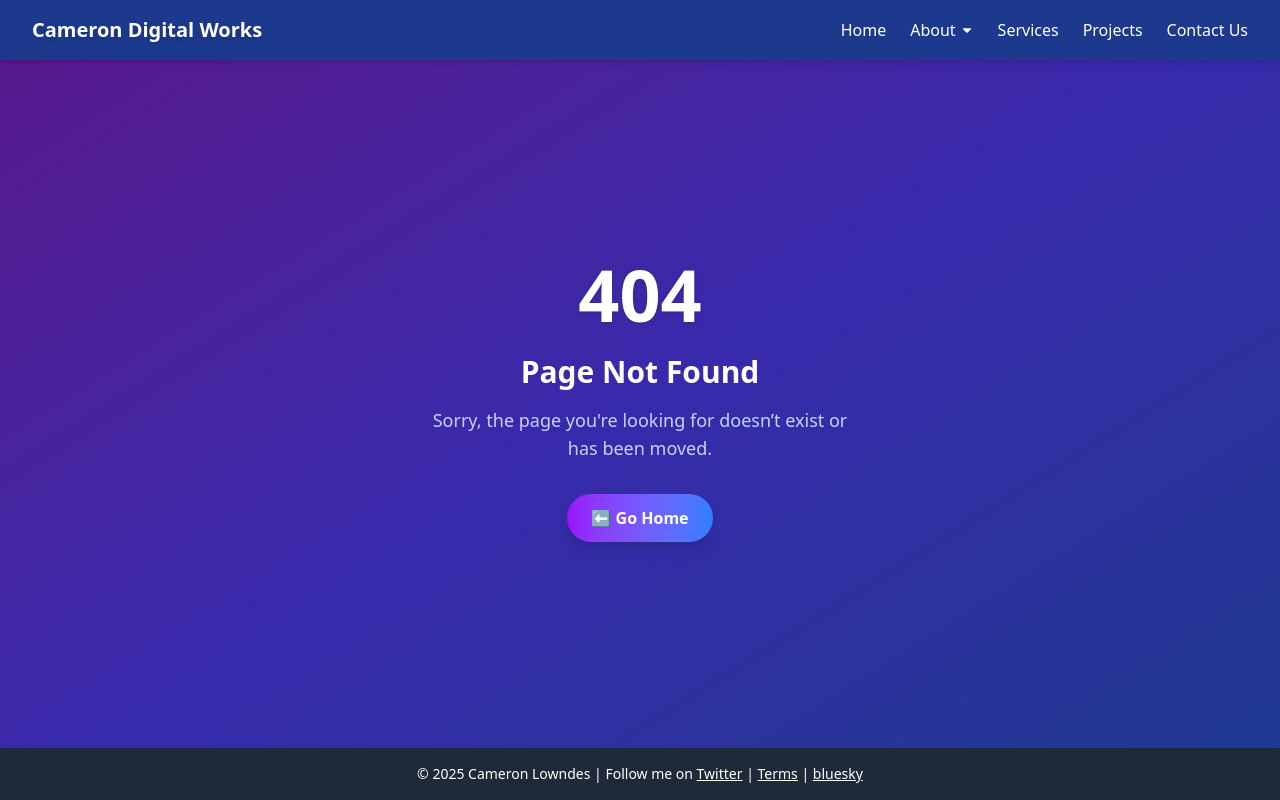
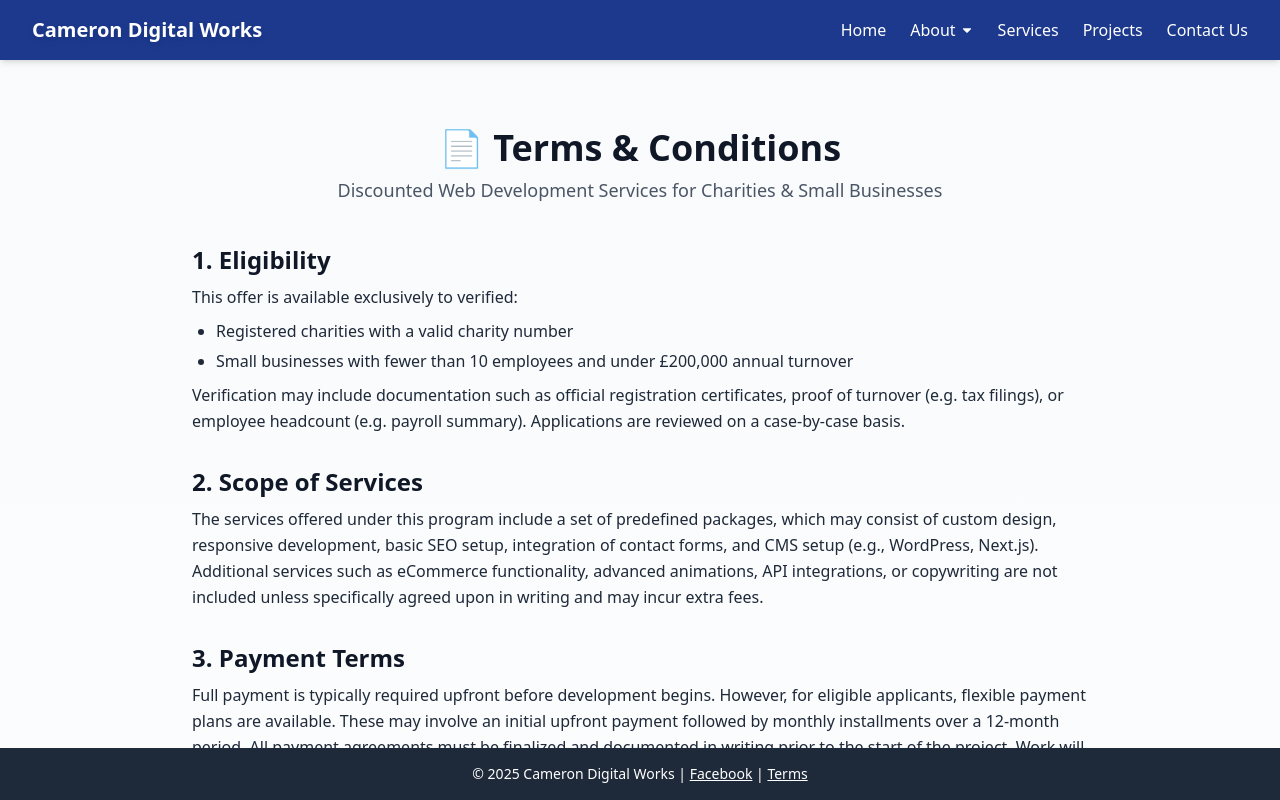
Before and after one commit to cameronlowndes/Cameron-s-Digital-Portfolio-2025, a Next.js app: page /terms/discounted-dev-offer in a window 1280 px wide. Before the commit this address had no page. Built offline with nearby package versions, Linux system fonts and the light colour scheme.

Commit message:
add fb link

```diff
--- a/app/components/Negation/Footer.tsx
+++ b/app/components/Negation/Footer.tsx
@@ -6,16 +6,19 @@ export default function Footer() {
     return (
         <footer className="w-full bg-gray-800 text-black shadow-md py-4 px-8 flex justify-center items-center fixed bottom-0 left-0 right-0 z-50">
             <p className="text-sm text-center text-white">
-                &copy; {currentYear} Cameron Lowndes | Follow me on{" "}
-                <a href="https://x.com/works_cameron" className="underline" target="_blank" rel="noopener noreferrer">
-                    Twitter
-                </a>{" "} |{" "}
+                &copy; {currentYear} Cameron Digital Works |{" "}
+                <a
+                    href="https://www.facebook.com/profile.php?id=61579154381131"
+                    className="underline"
+                    target="_blank"
+                    rel="noopener noreferrer"
+                >
+                    Facebook
+                </a>{" "}
+                |{" "}
                 <Link href="/terms" className="underline">
                     Terms
-                </Link>{" "} |{" "}
-                <a href="https://bsky.app/profile/camerondigitalwork.bsky.social" className="underline" target="_blank" rel="noopener noreferrer">
-                   bluesky
-                </a>
+                </Link>
             </p>
         </footer>
     );
--- /dev/null
+++ b/app/terms/discounted-dev-offer/page.tsx
@@ -0,0 +1,107 @@
+import Head from "next/head";
+
+import Link from "next/link";
+
+export default function DiscountedDevTerms() {
+  return (
+    <div className="min-h-screen flex flex-col pt-16 bg-gradient-to-b from-gray-50 to-white px-4">
+      <Head>
+        <title>Terms & Conditions | Discounted Offer | Cameron Lowndes</title>
+        <meta
+          name="description"
+          content="Terms and conditions for the discounted web development services offered to charities and small businesses by Cameron Lowndes."
+        />
+      </Head>
+
+
+
+      <main className="max-w-4xl mx-auto w-full py-16">
+        <div className="mb-10 text-center">
+          <h1 className="text-4xl font-bold text-gray-900 mb-2">📄 Terms & Conditions</h1>
+          <p className="text-gray-600 text-lg">
+            Discounted Web Development Services for Charities & Small Businesses
+          </p>
+        </div>
+
+        <section className="space-y-8 text-gray-800 text-base leading-relaxed">
+          <div>
+            <h2 className="text-2xl font-semibold text-gray-900 mb-2">1. Eligibility</h2>
+            <p>This offer is available exclusively to verified:</p>
+            <ul className="list-disc pl-6 mt-2 space-y-1">
+              <li>Registered charities with a valid charity number</li>
+              <li>Small businesses with fewer than 10 employees and under £200,000 annual turnover</li>
+            </ul>
+            <p className="mt-2">
+              Verification may include documentation such as official registration certificates, proof of turnover (e.g. tax filings), or employee headcount (e.g. payroll summary). Applications are reviewed on a case-by-case basis.
+            </p>
+          </div>
+
+          <div>
+            <h2 className="text-2xl font-semibold text-gray-900 mb-2">2. Scope of Services</h2>
+            <p>
+              The services offered under this program include a set of predefined packages, which may consist of custom design, responsive development, basic SEO setup, integration of contact forms, and CMS setup (e.g., WordPress, Next.js). Additional services such as eCommerce functionality, advanced animations, API integrations, or copywriting are not included unless specifically agreed upon in writing and may incur extra fees.
+            </p>
+          </div>
+
+          <div>
+            <h2 className="text-2xl font-semibold text-gray-900 mb-2">3. Payment Terms</h2>
+            <p>
+              Full payment is typically required upfront before development begins. However, for eligible applicants, flexible payment plans are available. These may involve an initial upfront payment followed by monthly installments over a 12-month period. All payment agreements must be finalized and documented in writing prior to the start of the project. Work will not commence until the first payment is received.
+            </p>
+          </div>
+
+          <div>
+            <h2 className="text-2xl font-semibold text-gray-900 mb-2">4. Timeline & Communication</h2>
+            <p>
+              A detailed project timeline will be shared with the client at the start of the engagement. Estimated delivery times are dependent on timely feedback and provision of necessary materials (e.g. text, images, branding). If the client fails to respond within 7 days at any point during the project, the timeline may be extended or the project paused. Clear and ongoing communication is critical to ensuring a smooth development process.
+            </p>
+          </div>
+
+          <div>
+            <h2 className="text-2xl font-semibold text-gray-900 mb-2">5. Cancellation & Refunds</h2>
+            <p>
+              All payments are non-refundable once development work has begun. If a project is cancelled before any work starts, a partial refund may be issued at the discretion of the developer, minus any time spent on consultation or planning. In the event of a payment plan, the client remains responsible for completing scheduled payments as per the agreed contract.
+            </p>
+          </div>
+
+          <div>
+            <h2 className="text-2xl font-semibold text-gray-900 mb-2">6. Intellectual Property</h2>
+            <p>
+              Upon full payment, the client receives full ownership of the final website and its assets. This includes all code, content, and designs unless third-party licenses or software are used (e.g. stock photos, plugins), in which case license terms will apply. The developer retains the right to display completed work in a personal or professional portfolio.
+            </p>
+          </div>
+
+          <div>
+            <h2 className="text-2xl font-semibold text-gray-900 mb-2">7. Fair Use Clause</h2>
+            <p>
+              This discounted offer is extended to support charities and small businesses making a positive impact. Any misuse, including reselling the service, submitting false information to qualify, or requesting excessive changes beyond the agreed scope, may result in immediate cancellation without refund and may be subject to legal action. The developer reserves the right to deny service if abuse is suspected.
+            </p>
+          </div>
+
+          <div>
+            <h2 className="text-2xl font-semibold text-gray-900 mb-2">8. Ongoing Maintenance</h2>
+            <p>
+              Ongoing maintenance, such as software updates, bug fixes, backups, and content updates, is not included by default. Maintenance packages can be purchased as monthly add-ons and are billed separately. Clients who opt-in can cancel with 14 days’ written notice. Emergency support is available but may be billed at an hourly rate if no plan is in place.
+            </p>
+
+          </div>
+          {/* Explanation of "+" symbol for prices */}
+          <section className="mb-16 max-w-md mx-auto bg-indigo-100 bg-opacity-30 rounded-lg p-4 text-center text-gray-700 italic text-sm">
+            <strong>Note:</strong> The symbol <span className="font-bold">+</span> next to a price (e.g., £1999+) indicates that the price is a starting estimate and may vary based on project scope and additional requirements.
+          </section>
+
+        </section>
+
+        <div className="mt-16 text-center pb-6 sm:pb-0">
+          <Link href="/services/SpecialOfferPage">
+            <button className=" cursor-pointer bg-gradient-to-r from-blue-600 to-purple-600 text-white px-6 py-3 rounded-full shadow-md hover:scale-105 transition-transform">
+              ⬅ Back to Offer Page
+            </button>
+          </Link>
+        </div>
+      </main>
+
+
+    </div>
+  );
+}
```
